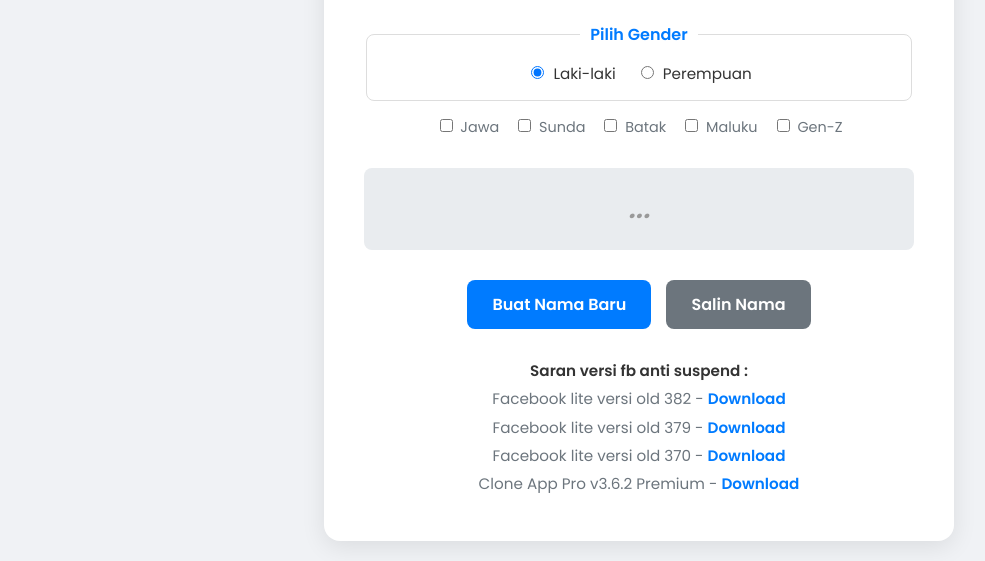
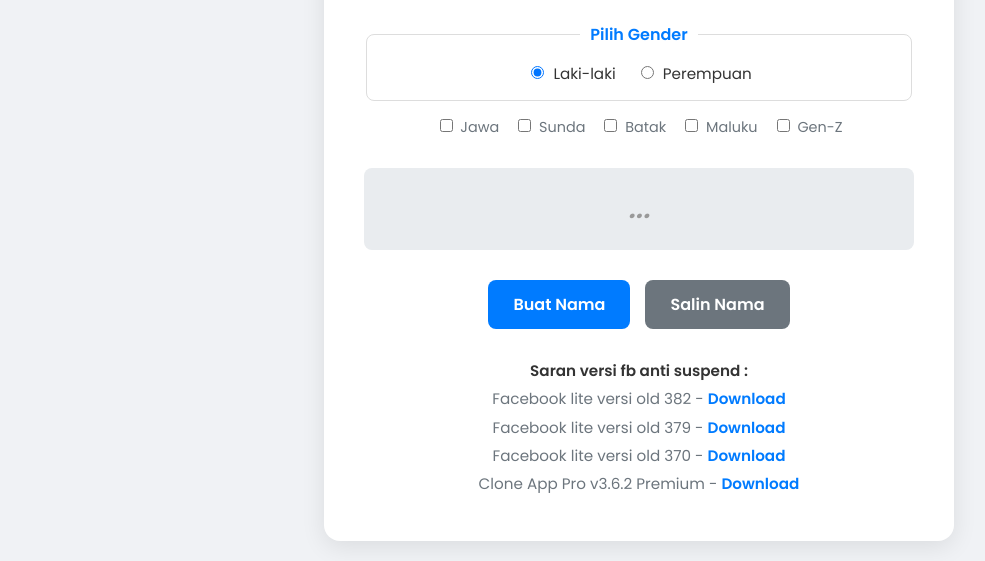
Before and after one commit to bangdit28/new-fake-name, a plain HTML site: page index.html in a window 1280 px wide. Shown: the part 271-832 px from the top of the page, without its empty margins (1-986 px from the left). Drawn offline with Linux system fonts and the light colour scheme.

Commit message:
Update index.html

```diff
--- a/index.html
+++ b/index.html
@@ -100,7 +100,7 @@
 
         <div class="hasil-nama-wrapper"><div id="nama-hasil" class="placeholder">...</div></div>
         <div class="buttons">
-            <button id="generate-btn">Buat Nama Baru</button>
+            <button id="generate-btn">Buat Nama</button>
             <button id="copy-btn" disabled>Salin Nama</button>
         </div>
         <div class="footer-links">
```
